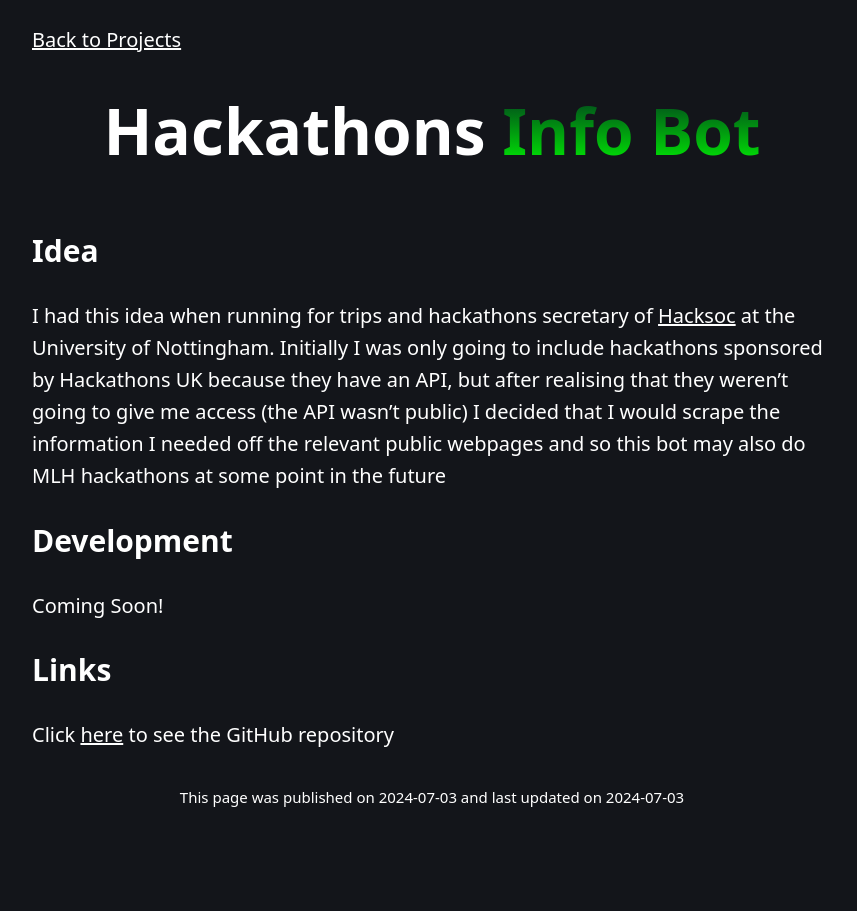
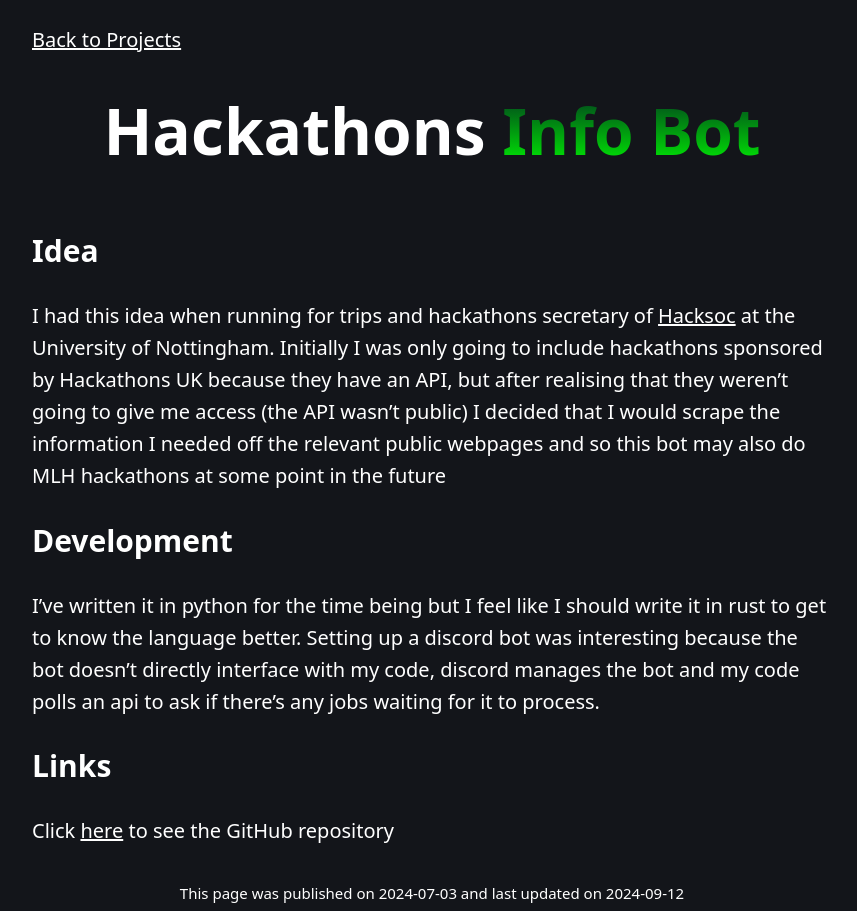
Before and after one commit to Oli-cs/Oli-cs.github.io, an Astro site: page /project_posts/hackathons_info_bot in a window 1280 px wide. Shown: the whole page, without its empty margins (208-1065 px from the left). Before the commit the page ends 815 px from the top, so only its background shows below. Built offline with nearby package versions, Linux system fonts and the light colour scheme; Astro itself is replaced by a stand-in of ours.

Commit message:
update hackathons-info-bot post

```diff
--- a/src/pages/project_posts/hackathons_info_bot.md
+++ b/src/pages/project_posts/hackathons_info_bot.md
@@ -4,7 +4,7 @@ title: Hackathons Info Bot
 originPage: ../../projects/index.html
 author: Oli
 pubDate: "2024-07-03"
-lastUpdated: "2024-07-03"
+lastUpdated: "2024-09-12"
 ---
 
 # Hackathons <span class="text-gradient">Info Bot</span>
@@ -13,7 +13,7 @@ lastUpdated: "2024-07-03"
 I had this idea when running for trips and hackathons secretary of <a href="https://hacksocnotts.co.uk/">Hacksoc</a> at the University of Nottingham. Initially I was only going to include hackathons sponsored by Hackathons UK because they have an API, but after realising that they weren't going to give me access (the API wasn't public) I decided that I would scrape the information I needed off the relevant public webpages and so this bot may also do MLH hackathons at some point in the future
 
 ## Development
-Coming Soon!
+I've written it in python for the time being but I feel like I should write it in rust to get to know the language better. Setting up a discord bot was interesting because the bot doesn't directly interface with my code, discord manages the bot and my code polls an api to ask if there's any jobs waiting for it to process.
 
 ## Links
 Click <a href="https://github.com/oli-cs/hackathons-info-bot">here</a> to see the GitHub repository
```
Also changed, not shown: docs/project_posts/hackathons_info_bot/index.html (+2 -2 lines).
